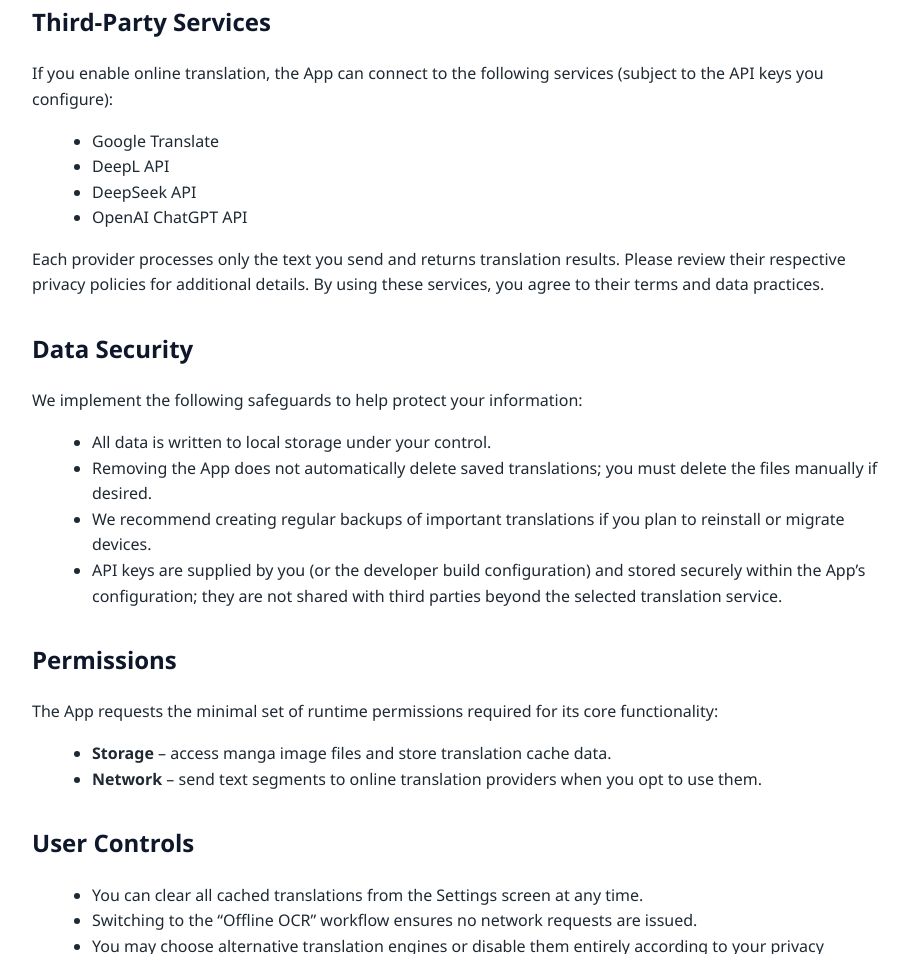
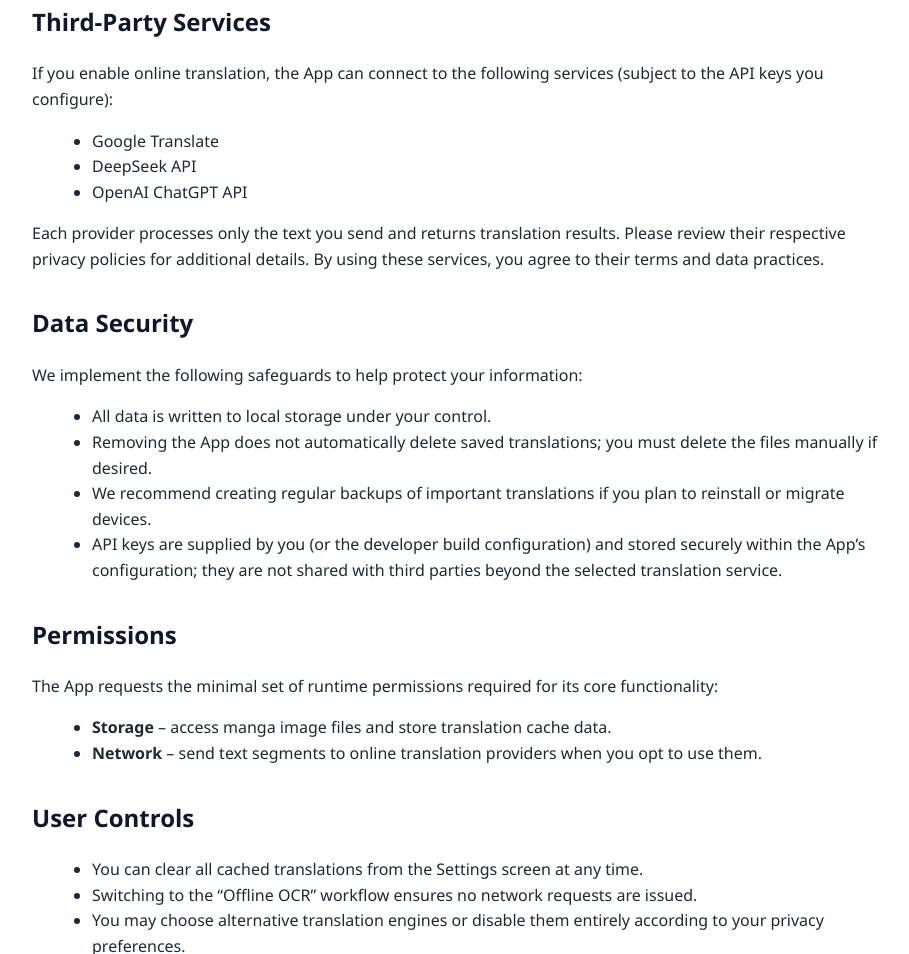
Before and after one commit to vivian-toaru/privacy-policy, a plain HTML site: page VV-Manga-Translator/index.html in a window 1280 px wide. Shown: the part 819-1773 px from the top of the page, without its empty margins (178-1087 px from the left). Drawn offline with Linux system fonts and the light colour scheme.

Commit message:
Update index.html
Delete DeepL API Using

```diff
--- a/VV-Manga-Translator/index.html
+++ b/VV-Manga-Translator/index.html
@@ -113,7 +113,6 @@
             configure):</p>
         <ul>
             <li>Google Translate</li>
-            <li>DeepL API</li>
             <li>DeepSeek API</li>
             <li>OpenAI ChatGPT API</li>
         </ul>
```
